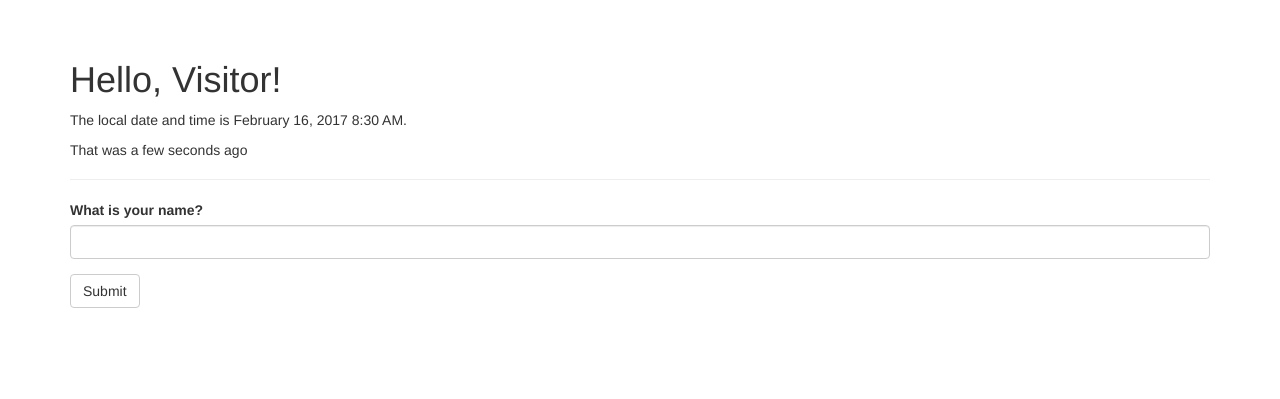
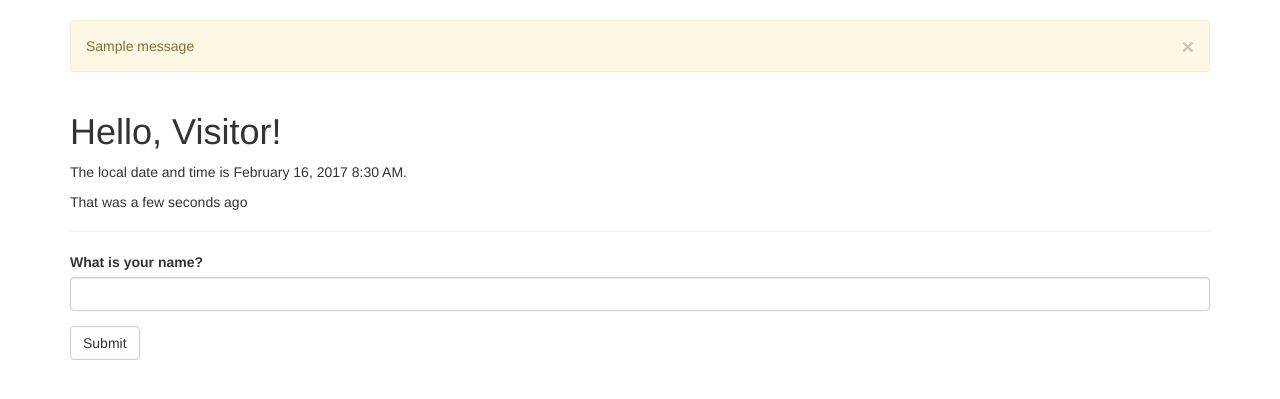
Before and after one commit to liudongtony/EdgeTools, a Flask app: page / in a window 1280 px wide. Shown: the part 52-451 px from the top of the page. Run offline with Flask 2, Linux system fonts and the light colour scheme; one stand-in notice (Sample message) is shown; some libraries are stand-ins or nearby versions.

Commit message:
add flash to display comparasion between session.name and form.name

```diff
--- a/edgeTools.py
+++ b/edgeTools.py
@@ -8,6 +8,7 @@ from flask import render_template
 from flask import request
 from flask import session
 from flask import url_for
+from flask import flash
 from flask_bootstrap import Bootstrap
 from flask_moment import Moment
 from flask_script import Manager
@@ -36,6 +37,9 @@ class NameForm(Form):
 def index():
     form = NameForm()
     if form.validate_on_submit():
+        old_name = session.get('name')
+        if old_name is not None and old_name != form.name.data:
+            flash('Looks like you have changed your name!')
         session['name'] = form.name.data
         return redirect(url_for('index'))
     return render_template('index.html', current_time=datetime.utcnow(), form=form, name=session.get('name'))
@@ -86,9 +90,6 @@ def page_not_found(e):
 def internal_server_error(e):
     return render_template("500.html"), 500
 
-@app.route('/user/<name>')
-def user(name):
-    return '<h1>Hello %s</h1>' %name
 
 if __name__ == '__main__':
     manager.run()
--- a/templates/base.html
+++ b/templates/base.html
@@ -31,6 +31,13 @@
 
 {% block content %}
 <div class="container">
+    {% for message in get_flashed_messages() %}
+    <div class = "alert alert-warning">
+        <button type="button" class="close" data-dismiss="alert">&times;</button>
+        {{ message }}
+    </div>
+    {% endfor %}
+
     {% block page_content %}{% endblock %}
 </div>
 {% endblock %}
```
